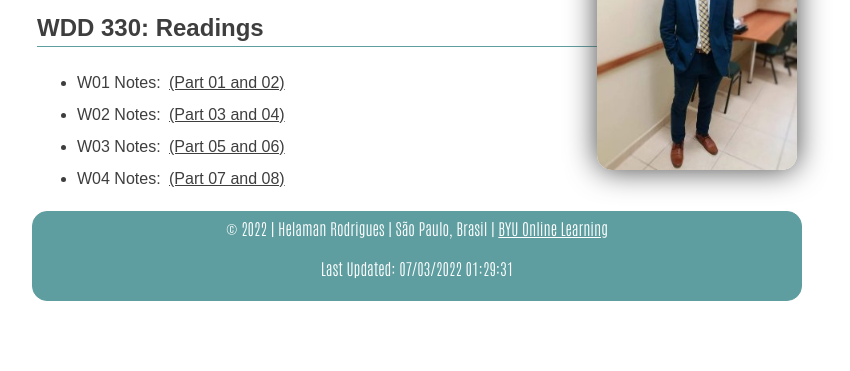
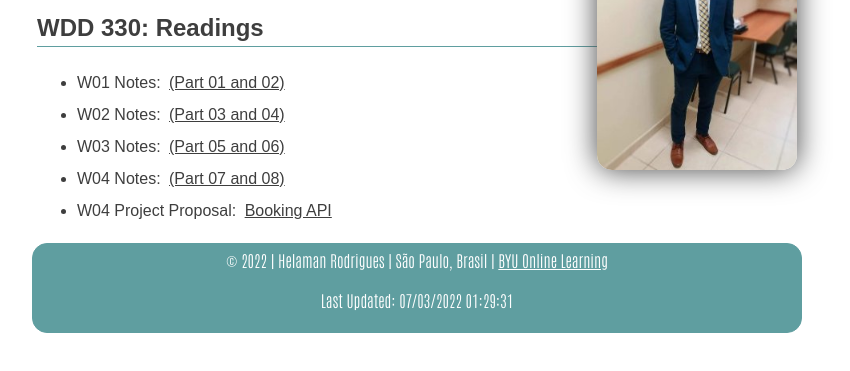
Before and after one commit to helamanrodrigues/Notes-From-WDD330, a plain HTML site: page readings.html in a window 1280 px wide. Shown: the part 93-464 px from the top of the page, without its empty margins (223-1073 px from the left). Drawn offline with Linux system fonts and the light colour scheme.

Commit message:
Adding Project Proposal

```diff
--- a/readings.html
+++ b/readings.html
@@ -30,6 +30,7 @@
         <li>W02 Notes: <a href="w02.html">(Part 03 and 04)</a></li>
         <li>W03 Notes: <a href="w03.html">(Part 05 and 06)</a></li>
         <li>W04 Notes: <a href="w04.html">(Part 07 and 08)</a></li>
+        <li>W04 Project Proposal: <a href="proposal.html">Booking API</a></li>
       </ul>
     </nav>
     <footer>
```
